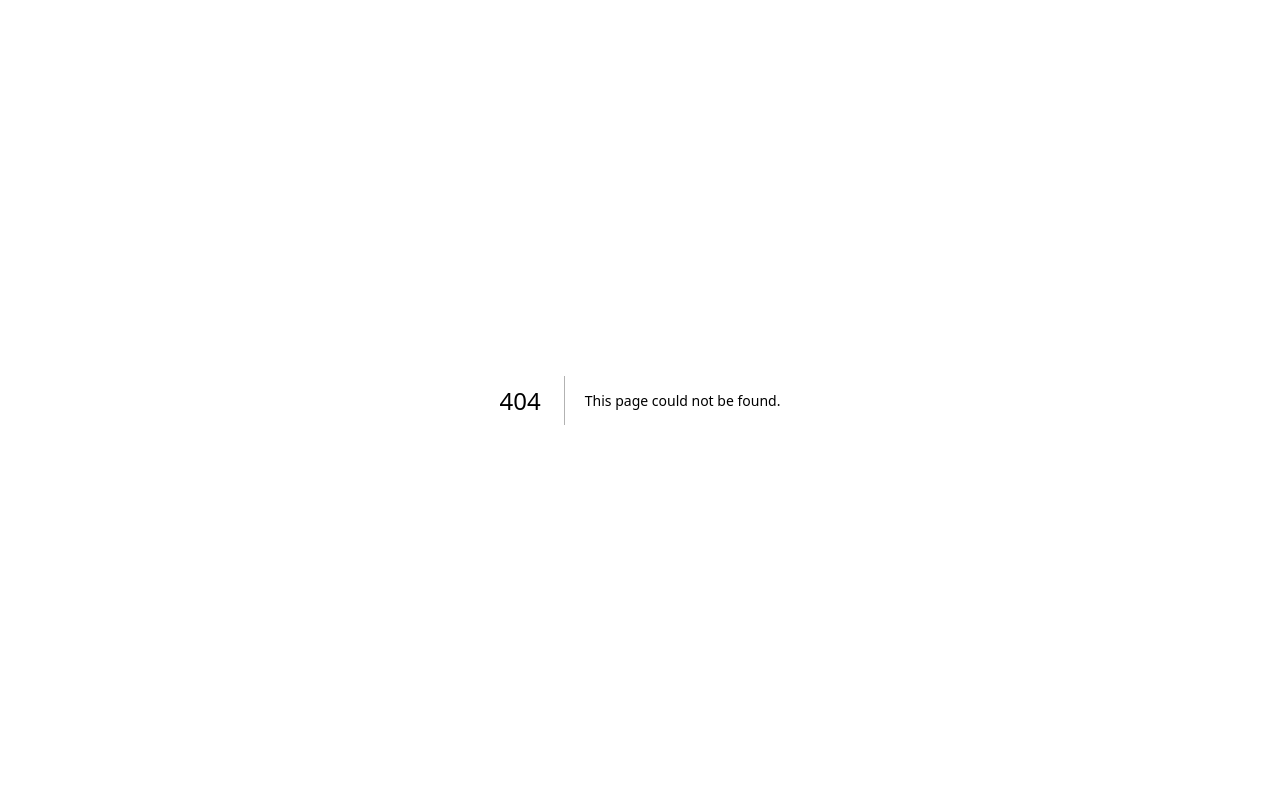
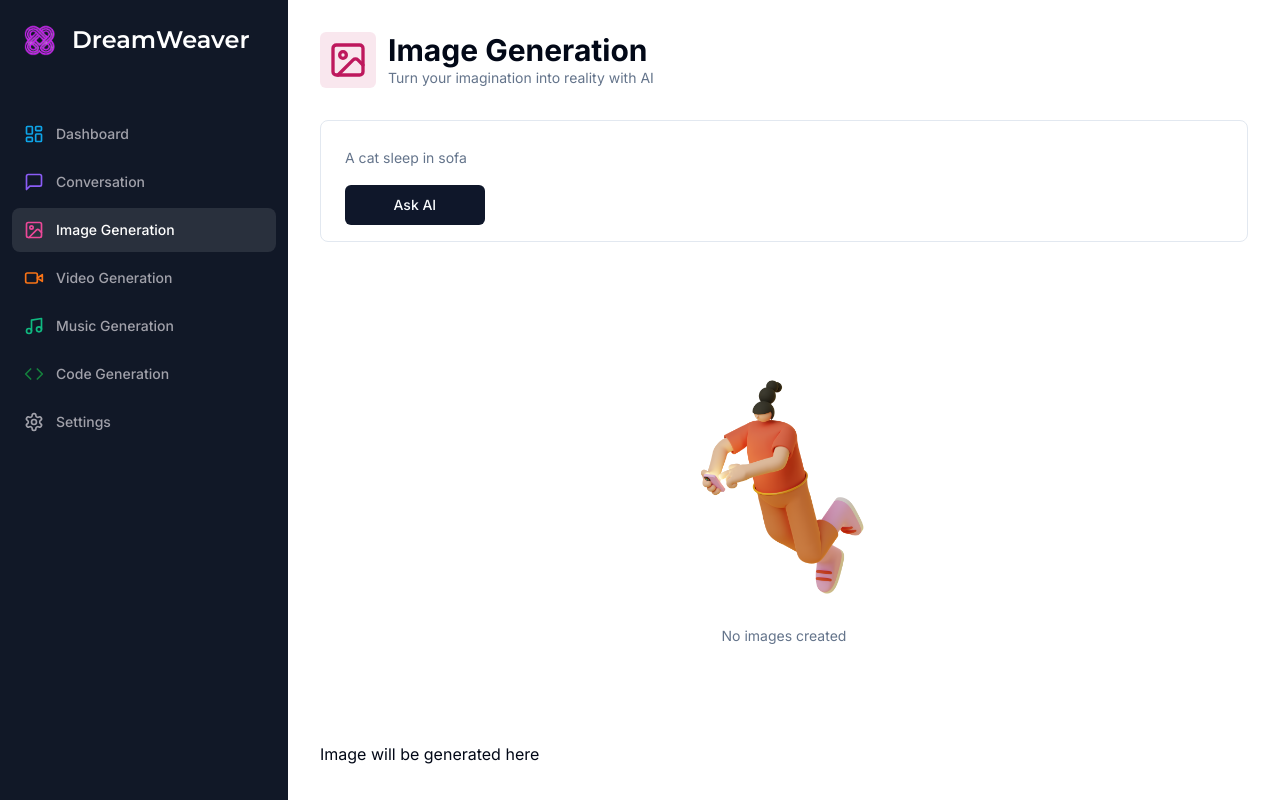
Before and after one commit to khanhthanhdev/DreamWeaver, a Next.js app: page /image in a window 1280 px wide. Before the commit this address had no page. Built offline with nearby package versions, Linux system fonts and the light colour scheme.

Commit message:
send image prompt to api

```diff
--- /dev/null
+++ b/app/(dashboard)/(routes)/image/constants.ts
@@ -0,0 +1,48 @@
+
+import * as z from "zod";
+
+export const formSchema = z.object({
+    prompt: z.string().min(1, {
+        message: "Image Prompt is required"
+    }),
+    amount: z.string().min(1),
+    resolution: z.string().min(1),
+});
+
+export const amountOptions = [
+    {
+        value: "1",
+        label: "1 Photo"
+    },
+    {
+        value: "2",
+        label: "2 Photos"
+    },
+    {
+        value: "3",
+        label: "3 Photos"
+    },
+    {
+        value: "4",
+        label: "4 Photos"
+    },
+    {
+        value: "5",
+        label: "5 Photos"
+    },
+];
+
+export const resolutionOptions = [
+    {
+        value: "256x256",
+        label: "256x256"
+    },
+    {
+        value: "512x512",
+        label: "512x512"
+    },
+    {
+        value: "1024x1024",
+        label: "1024x1024"
+    },
+]
--- /dev/null
+++ b/app/(dashboard)/(routes)/image/page.tsx
@@ -0,0 +1,128 @@
+'use client'
+
+
+import axios from 'axios'
+import * as z from 'zod'
+import { zodResolver } from '@hookform/resolvers/zod'
+import Heading from '@/components/heading'
+import { ImageIcon} from 'lucide-react'
+import { useForm } from 'react-hook-form'
+import { Form, FormControl, FormField, FormItem } from '@/components/ui/form'
+import { formSchema } from './constants'
+import { Input } from '@/components/ui/input'
+import { Button } from '@/components/ui/button'
+import { useRouter } from 'next/navigation'
+import { useState } from 'react'
+
+import Empty from '@/components/empty'
+import Loader from '@/components/loader'
+import { cn } from '@/lib/utils'
+import UserAvatar from '@/components/user-avatar'
+import BotAvatar from '@/components/bot-avatar'
+import ReactMarkdown from "react-markdown"
+
+const ImagePage = () => {
+
+    const router = useRouter();
+    const [images, setImages] = useState<string[]>([]);
+
+    const form = useForm<z.infer<typeof formSchema>>({
+        resolver: zodResolver(formSchema),
+        defaultValues: {
+            prompt: "",
+            amount: "1",
+            resolution: "512x512",
+        }
+    });
+
+    const isLoading = form.formState.isSubmitting;
+
+    const onSubmit = async (values: z.infer<typeof formSchema>) => {
+        try {
+            setImages([]);
+            const response = await axios.post('/api/image', values);
+
+            const urls = response.data.map((image: {url: string}) => image.url)
+
+            setImages(urls);
+            form.reset();
+
+        } catch (error: any) {
+            // Open Pro Model here
+            console.log(error)
+        } finally {
+            router.refresh()
+        }
+    }
+
+  return (
+    <div>
+        <Heading
+            title='Image Generation'
+            description='Turn your imagination into reality with AI'
+            icon={ImageIcon}
+            iconColor='text-pink-700'
+            bgColor='bg-pink-700/10'
+        />
+        <div className='px-4 lg:px-8'>
+            <div>
+                <Form {...form}>
+                    <form
+                        onSubmit={form.handleSubmit(onSubmit)}
+                        className='rounded-lg border w-full p-4 px-3 md:px-6 focus-within:shadow-sm grid grid-cols-12 gap-2'
+                    >
+                        <FormField
+                            name='prompt'
+                            render={({ field}) => (
+                                <FormItem className='col-span-12 lg:col-span-10'>
+                                    <FormControl className='m-0 p-0'>
+                                        <Input
+                                            className='border-0 outline-none
+                                            focus-visible:ring-0 focus-visible:ring-transparent
+                                            '
+                                            disabled={isLoading}
+                                            placeholder='A cat sleep in sofa'
+                                            {...field}
+
+                                        />
+                                    </FormControl>
+                                </FormItem>
+                            )}
+                        />
+                        <FormField
+                            name='amount'
+                            control={form.control}
+                            render={({ field }) => (
+                                <FormItem className='col-span-12 lg:col-span-2'>
+
+                                </FormItem>
+                            )}
+                        />
+                        <Button className='col-span-12 lg:col-span-2 w-full' disabled={isLoading}>
+                            Ask AI
+                        </Button>
+                    </form>
+                </Form>
+            </div>
+            <div className='space-y-4 mt-4'>
+
+                {isLoading && (
+                    <div className='p-20'>
+                        <Loader />
+                    </div>
+
+                )}
+
+                {images.length === 0 && !isLoading && (
+                    <Empty label="No images created" />
+                )}
+                <div>
+                    Image will be generated here
+                </div>
+            </div>
+        </div>
+    </div>
+  )
+}
+
+export default ImagePage
```
